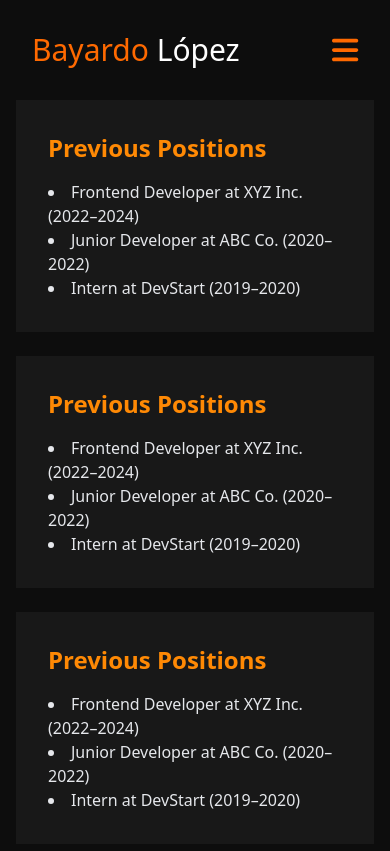
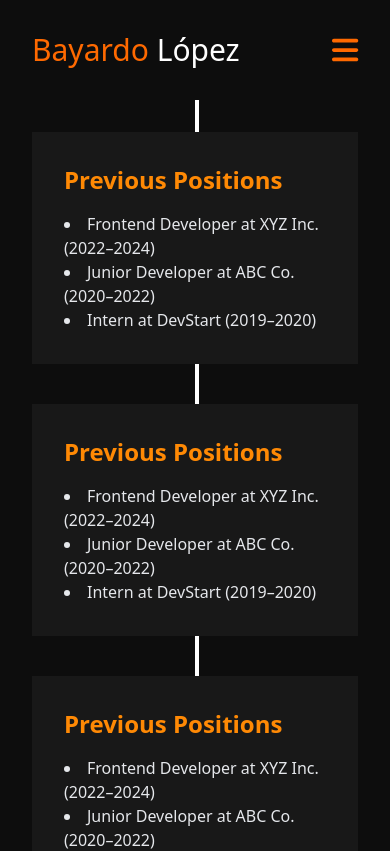
Before and after one commit to MrTato/personal-portfolio-vue, a Vue app: page / in a window 390 px wide. Shown: the top 851 px of the page. Built offline with nearby package versions, Linux system fonts and the light colour scheme; no server answers.

Commit message:
Added certain styles for better responsiveness

```diff
--- a/src/components/Home/PositionedSection.vue
+++ b/src/components/Home/PositionedSection.vue
@@ -1,17 +1,17 @@
 <template>
-  <div class="relative h-60 md:w-240">
+  <div class="relative h-60 md:w-150 lg:w-240">
     <!-- Connector line and dot -->
     <div
-      class="absolute top-[47.5%] z-10 hidden h-4 w-4 rounded-full bg-white md:block"
+      class="absolute top-[47.5%] z-10 hidden h-4 w-4 rounded-full bg-white lg:block"
       :class="isLeft ? 'left-[45%]' : 'right-[45%]'"
     ></div>
     <div
-      class="absolute top-1/2 right-1/2 z-10 hidden h-1 w-10 bg-white md:block"
+      class="absolute top-1/2 right-1/2 z-10 hidden h-1 w-10 bg-white lg:block"
       :class="isLeft ? 'right-1/2' : 'left-1/2'"
     ></div>
 
     <div
-      class="space-y-4 bg-[#181818] p-8 text-left md:absolute md:w-[45%]"
+      class="space-y-4 bg-[#181818] p-8 text-left lg:absolute lg:w-[45%]"
       :class="isLeft ? 'left-0' : 'right-0'"
     >
       <h2 class="text-2xl font-bold text-orange-400 sm:text-3xl">Previous Positions</h2>
--- a/src/views/HomeView.vue
+++ b/src/views/HomeView.vue
@@ -3,9 +3,9 @@ import PositionedSection from '@/components/Home/PositionedSection.vue'
 </script>
 
 <template>
-  <section class="relative space-y-4 px-4 text-white md:space-y-0 md:py-20">
+  <section class="relative space-y-8 p-8 text-white md:py-20">
     <!-- Central vertical line -->
-    <div class="absolute top-0 right-1/2 left-1/2 z-0 hidden h-full w-1 bg-white md:block"></div>
+    <div class="absolute top-0 right-1/2 left-1/2 z-0 h-full w-1 bg-white"></div>
 
     <PositionedSection :isLeft="true" />
 
```
